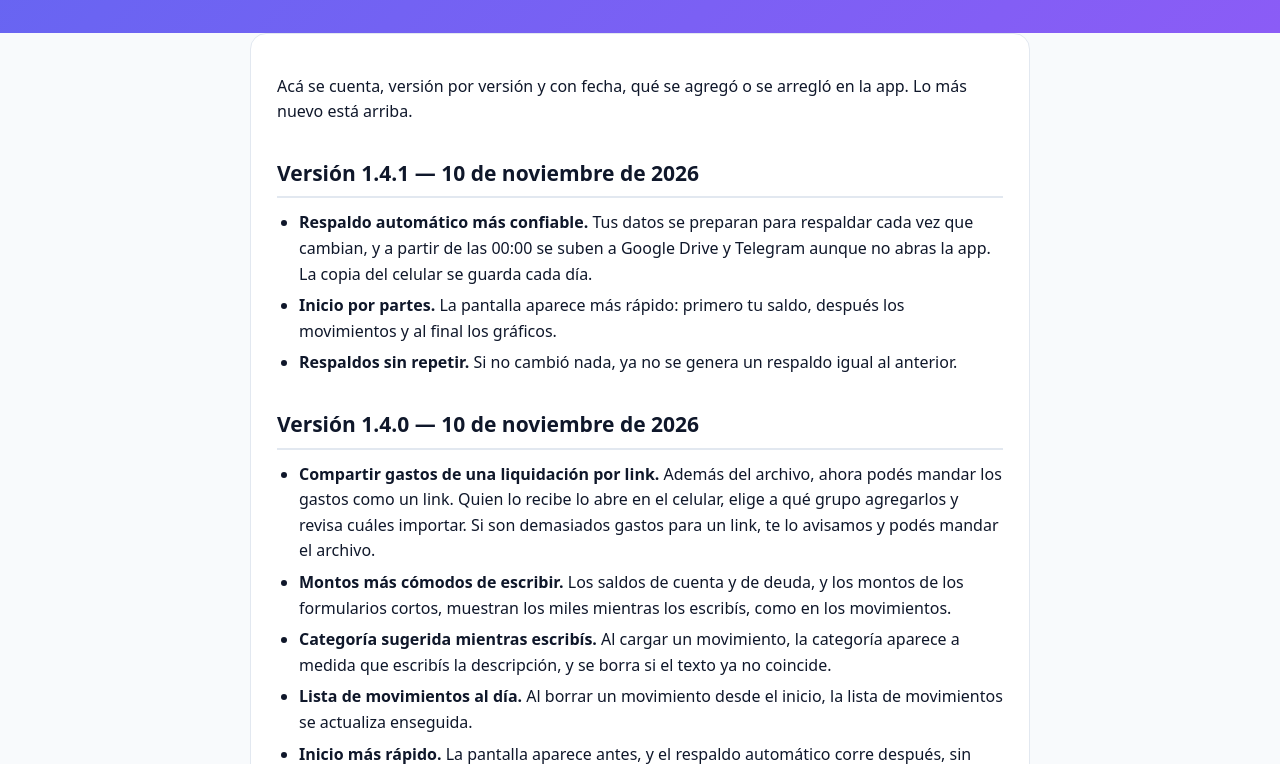
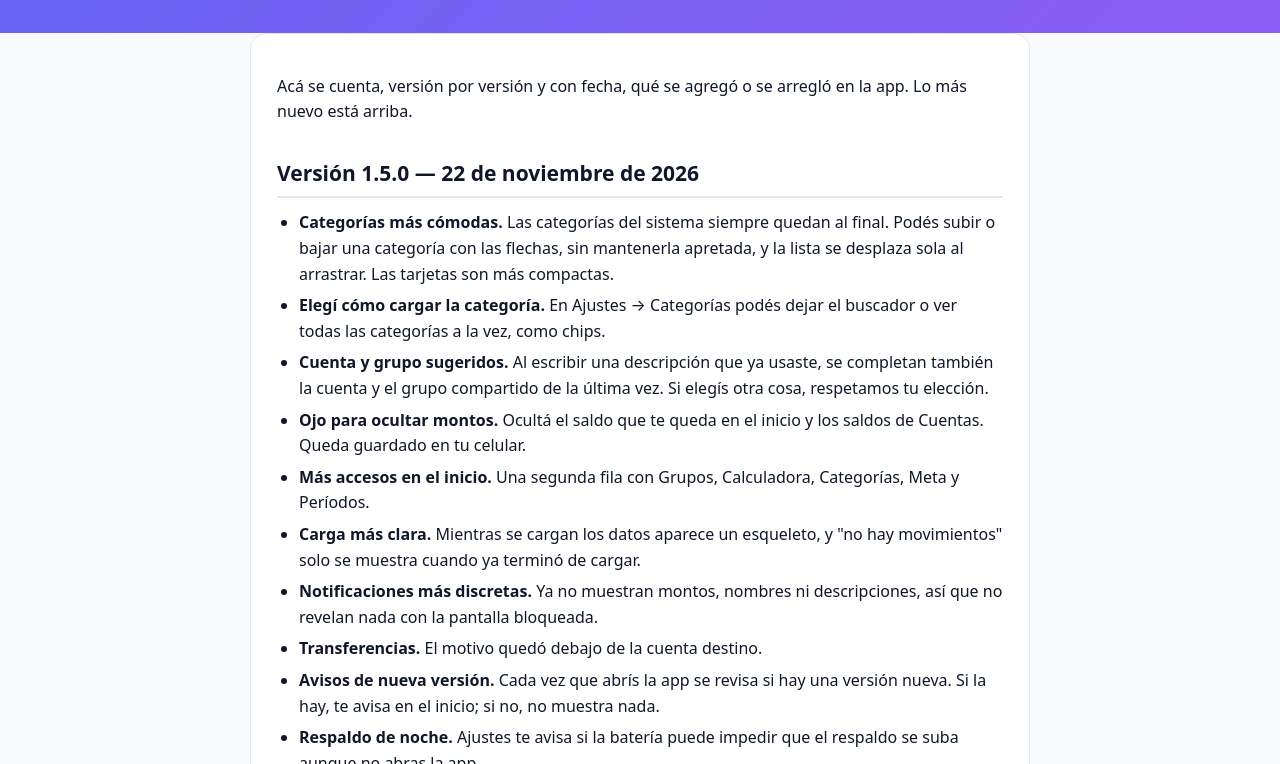
Before and after one commit to AlejoDM/lepusmint-gestionfinanzas, a plain HTML site: page novedades.html in a window 1280 px wide. Shown: the part 188-952 px from the top of the page. Drawn offline with Linux system fonts and the light colour scheme.

Commit message:
Versión 1.5.0

```diff
--- a/novedades.html
+++ b/novedades.html
@@ -36,6 +36,19 @@
   <main class="wrap">
     <section class="card">
 <p>Acá se cuenta, versión por versión y con fecha, qué se agregó o se arregló en la app. Lo más nuevo está arriba.</p>
+<h2 id="version-1-5-0-22-de-noviembre-de-2026">Versión 1.5.0 — 22 de noviembre de 2026</h2>
+<ul>
+  <li><strong>Categorías más cómodas.</strong> Las categorías del sistema siempre quedan al final. Podés subir o bajar una categoría con las flechas, sin mantenerla apretada, y la lista se desplaza sola al arrastrar. Las tarjetas son más compactas.</li>
+  <li><strong>Elegí cómo cargar la categoría.</strong> En Ajustes → Categorías podés dejar el buscador o ver todas las categorías a la vez, como chips.</li>
+  <li><strong>Cuenta y grupo sugeridos.</strong> Al escribir una descripción que ya usaste, se completan también la cuenta y el grupo compartido de la última vez. Si elegís otra cosa, respetamos tu elección.</li>
+  <li><strong>Ojo para ocultar montos.</strong> Ocultá el saldo que te queda en el inicio y los saldos de Cuentas. Queda guardado en tu celular.</li>
+  <li><strong>Más accesos en el inicio.</strong> Una segunda fila con Grupos, Calculadora, Categorías, Meta y Períodos.</li>
+  <li><strong>Carga más clara.</strong> Mientras se cargan los datos aparece un esqueleto, y "no hay movimientos" solo se muestra cuando ya terminó de cargar.</li>
+  <li><strong>Notificaciones más discretas.</strong> Ya no muestran montos, nombres ni descripciones, así que no revelan nada con la pantalla bloqueada.</li>
+  <li><strong>Transferencias.</strong> El motivo quedó debajo de la cuenta destino.</li>
+  <li><strong>Avisos de nueva versión.</strong> Cada vez que abrís la app se revisa si hay una versión nueva. Si la hay, te avisa en el inicio; si no, no muestra nada.</li>
+  <li><strong>Respaldo de noche.</strong> Ajustes te avisa si la batería puede impedir que el respaldo se suba aunque no abras la app.</li>
+</ul>
 <h2 id="version-1-4-1-10-de-noviembre-de-2026">Versión 1.4.1 — 10 de noviembre de 2026</h2>
 <ul>
   <li><strong>Respaldo automático más confiable.</strong> Tus datos se preparan para respaldar cada vez que cambian, y a partir de las 00:00 se suben a Google Drive y Telegram aunque no abras la app. La copia del celular se guarda cada día.</li>
```
Also changed, not shown: sitemap.xml (+5 -5 lines).
